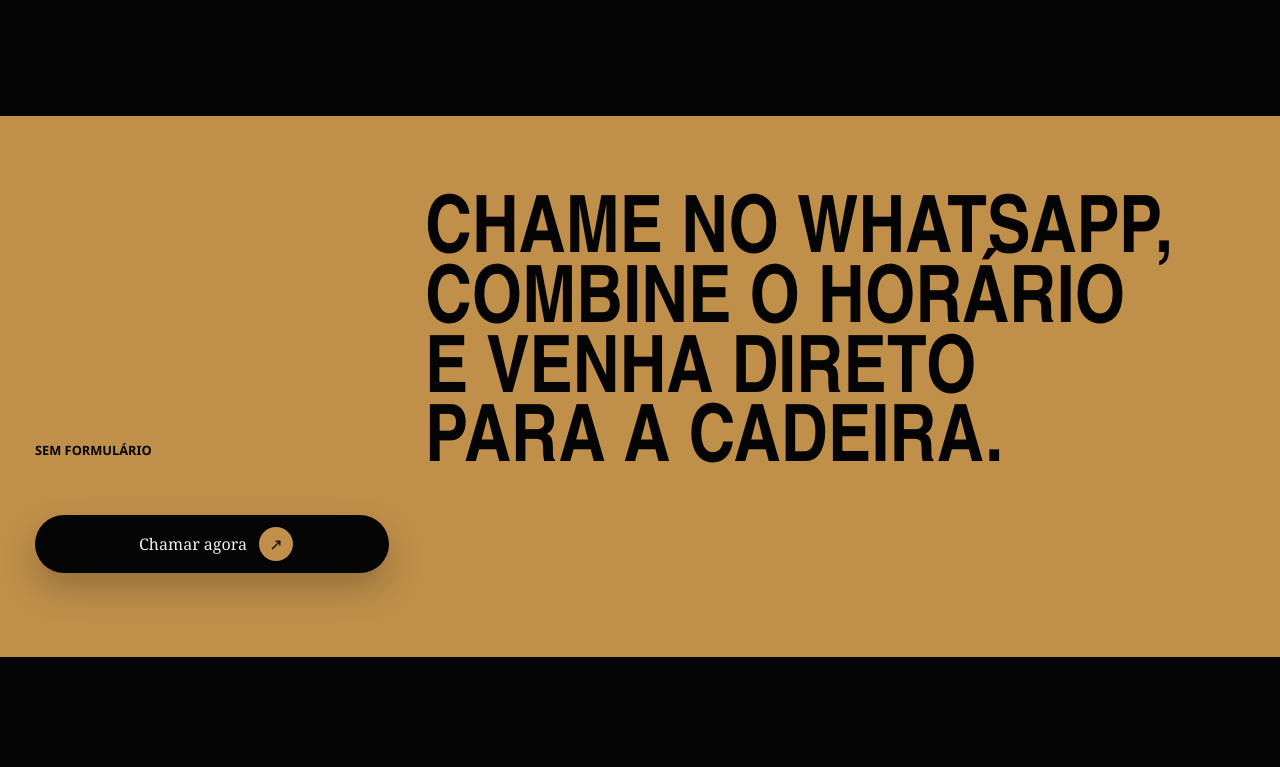
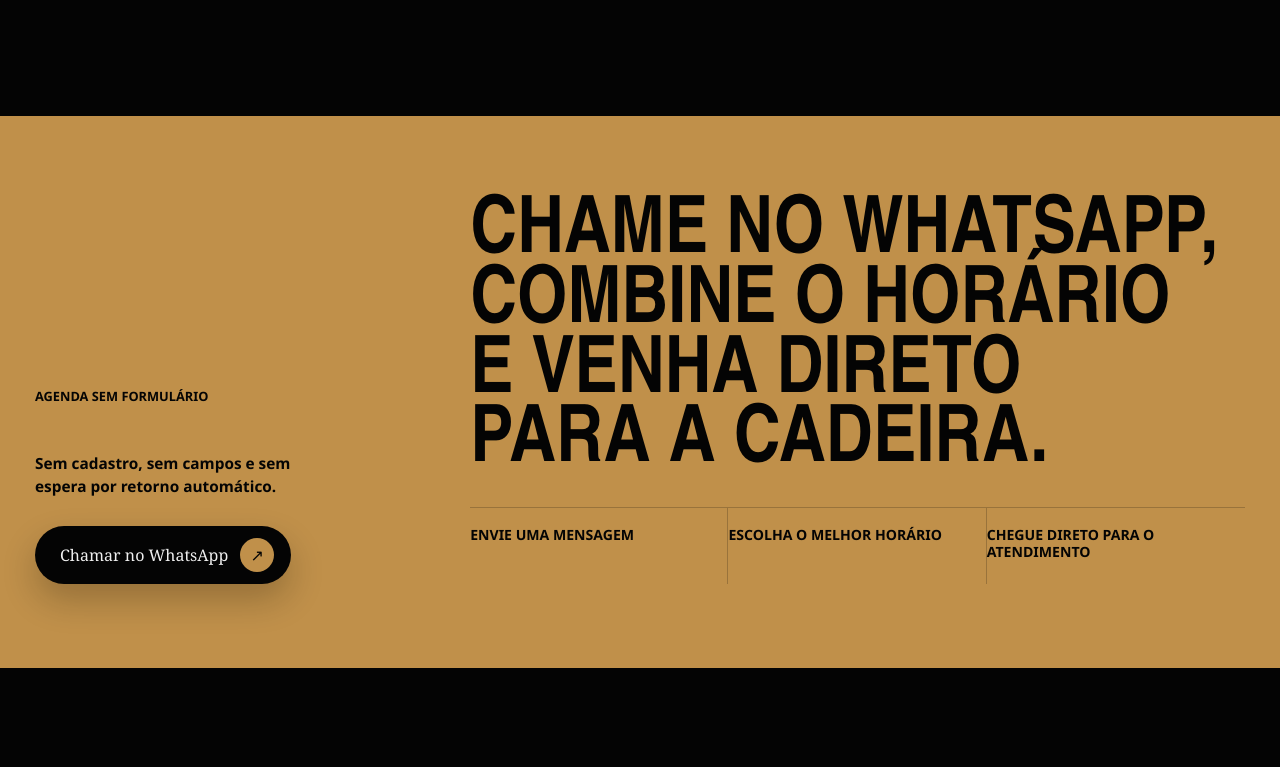
Before and after one commit to VinicioLP/landing-page-barbearia, a website built with Vite: page index.html in a window 1280 px wide. Shown: the part 3013-3780 px from the top of the page. Built offline with nearby package versions, Linux system fonts and the light colour scheme.

Commit message:
feat: adaptar agendamento sem formulario

```diff
--- a/index.html
+++ b/index.html
@@ -168,19 +168,29 @@
 
         <section class="booking-band reveal" aria-labelledby="booking-title">
           <div class="section-shell booking-band__inner">
-            <p class="eyebrow">Sem formulário</p>
-            <h2 id="booking-title">Chame no WhatsApp, combine o horário e venha direto para a cadeira.</h2>
+            <div class="booking-band__aside">
+              <p class="eyebrow">Agenda sem formulário</p>
+              <p>Sem cadastro, sem campos e sem espera por retorno automático.</p>
               <a
                 class="button button--gold whatsapp-link"
                 href="https://wa.me/5511999999999?text=Ol%C3%A1%2C%20quero%20agendar%20um%20hor%C3%A1rio%20na%20Barbearia%20Corte%20Nobre."
                 target="_blank"
                 rel="noopener noreferrer"
-              data-default-label="Chamar agora"
+                data-default-label="Chamar no WhatsApp"
                 data-loading-label="Abrindo WhatsApp"
               >
-              <span>Chamar agora</span>
+                <span>Chamar no WhatsApp</span>
                 <span class="button__icon" aria-hidden="true">↗</span>
               </a>
+            </div>
+            <div class="booking-band__message">
+              <h2 id="booking-title">Chame no WhatsApp, combine o horário e venha direto para a cadeira.</h2>
+              <ol class="booking-steps" aria-label="Como funciona o agendamento">
+                <li>Envie uma mensagem</li>
+                <li>Escolha o melhor horário</li>
+                <li>Chegue direto para o atendimento</li>
+              </ol>
+            </div>
           </div>
         </section>
 
--- a/styles.css
+++ b/styles.css
@@ -626,10 +626,16 @@ address {
 
 .booking-band__inner {
   display: grid;
-  grid-template-columns: minmax(0, 1fr) auto;
+  grid-template-columns: minmax(220px, 0.34fr) minmax(0, 0.66fr);
   gap: 36px;
   align-items: end;
   padding-block: 84px;
+}
+
+.booking-band__aside {
+  display: grid;
+  max-width: 360px;
+  gap: 28px;
 }
 
 .booking-band .eyebrow,
@@ -638,12 +644,52 @@ address {
   color: var(--black);
 }
 
+.booking-band__aside p:not(.eyebrow) {
+  max-width: 30ch;
+  margin: 0;
+  font-family: var(--font-utility);
+  font-size: 0.96rem;
+  font-weight: 750;
+  line-height: 1.45;
+}
+
 .booking-band h2 {
-  max-width: 820px;
   margin-bottom: 0;
 }
 
+.booking-band__message {
+  display: grid;
+  gap: 28px;
+}
+
+.booking-steps {
+  display: grid;
+  grid-template-columns: repeat(3, minmax(0, 1fr));
+  gap: 0;
+  padding: 0;
+  margin: 0;
+  border-top: 1px solid rgb(0 0 0 / 0.2);
+  list-style: none;
+}
+
+.booking-steps li {
+  min-height: 76px;
+  padding: 18px 18px 0 0;
+  border-right: 1px solid rgb(0 0 0 / 0.2);
+  color: var(--black);
+  font-family: var(--font-utility);
+  font-size: 0.88rem;
+  font-weight: 850;
+  line-height: 1.25;
+  text-transform: uppercase;
+}
+
+.booking-steps li:last-child {
+  border-right: 0;
+}
+
 .booking-band .button--gold {
+  width: fit-content;
   background: var(--black);
   color: var(--white);
   box-shadow: 0 16px 34px rgb(0 0 0 / 0.22);
@@ -848,6 +894,10 @@ address {
   .booking-band__inner {
     grid-template-columns: 1fr;
   }
+
+  .booking-band__aside {
+    max-width: none;
+  }
 }
 
 @media (max-width: 640px) {
@@ -919,6 +969,21 @@ address {
   .contact__actions .button,
   .booking-band .button {
     width: 100%;
+  }
+
+  .booking-steps {
+    grid-template-columns: 1fr;
+  }
+
+  .booking-steps li {
+    min-height: auto;
+    padding: 14px 0;
+    border-right: 0;
+    border-bottom: 1px solid rgb(0 0 0 / 0.2);
+  }
+
+  .booking-steps li:last-child {
+    border-bottom: 0;
   }
 
   .hero__stats {
```
Also changed, not shown: tests/landing.spec.js (+2 -0 lines). Lines whose indentation alone changed are shown as unchanged.
